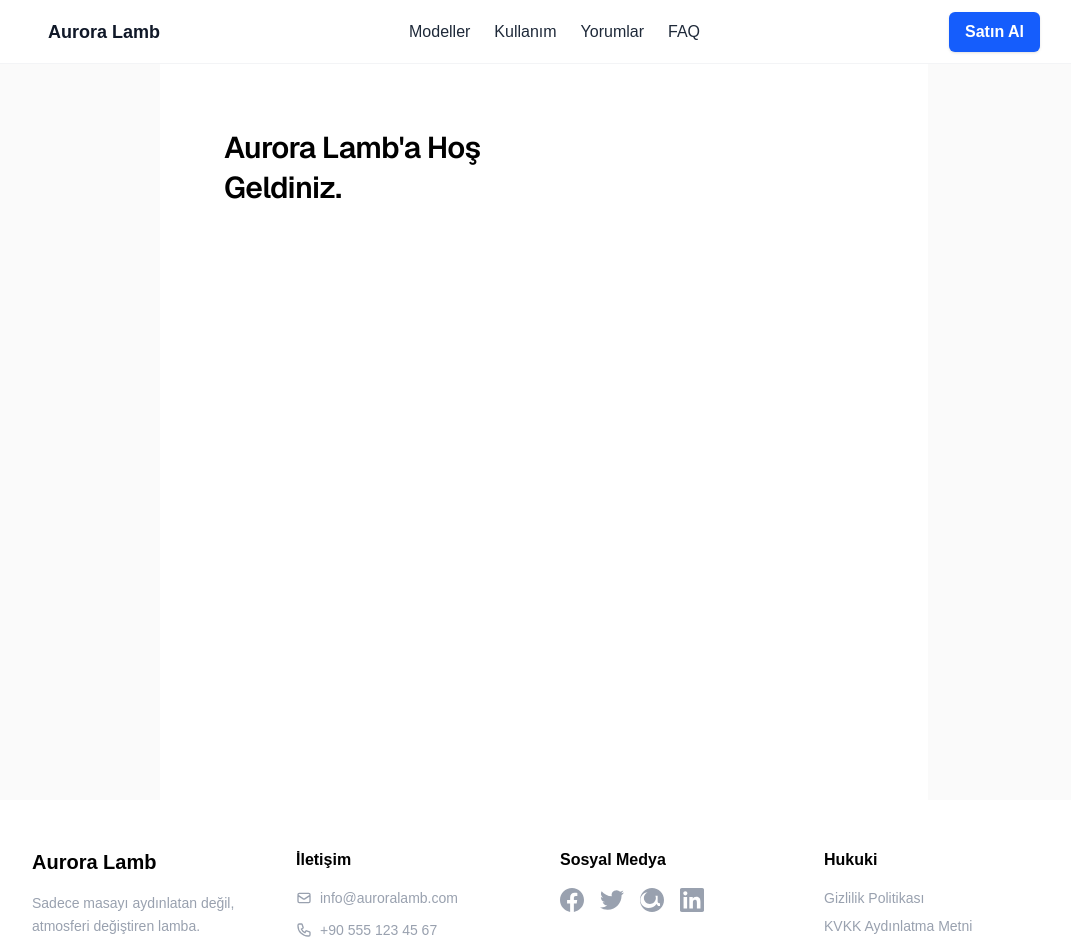
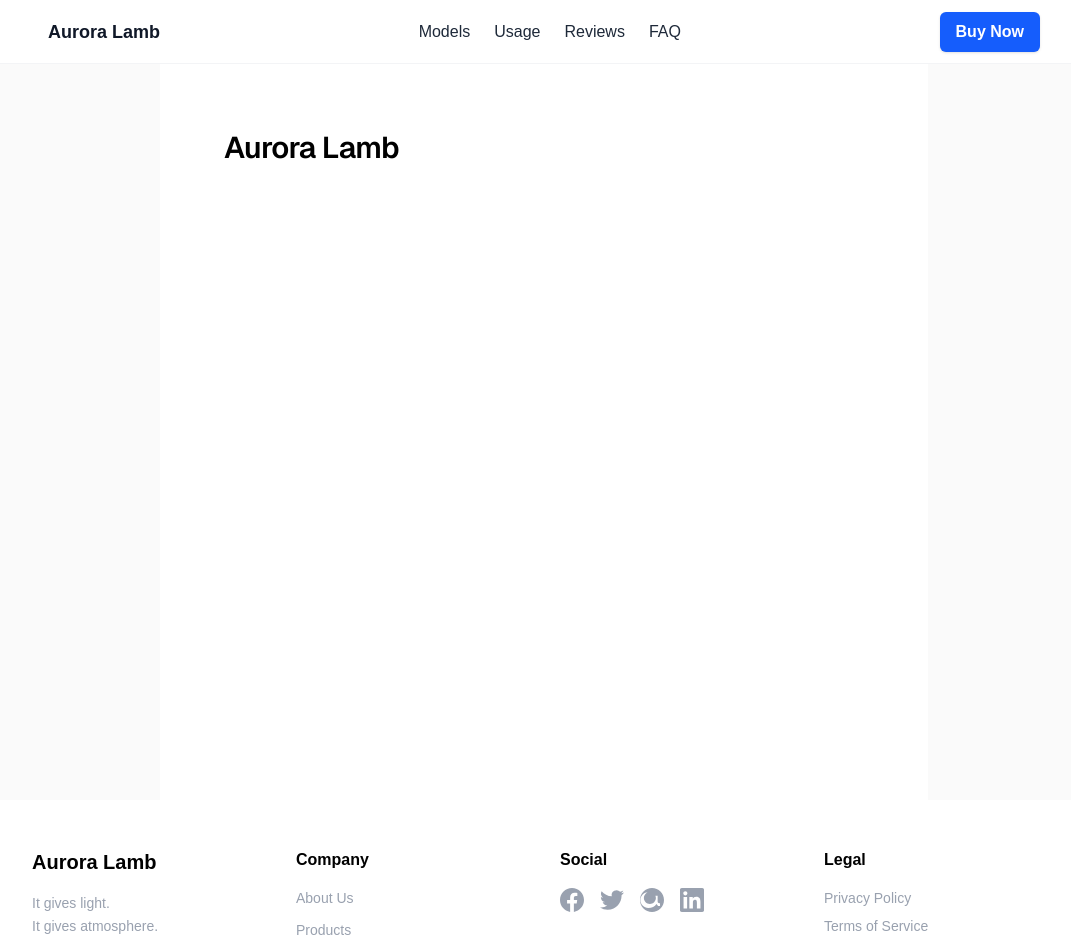
Before and after one commit to qrphy/Aurora-Lamb, a Next.js app: page / in a window 1280 px wide. Shown: the top 946 px of the page, without its empty margins (96-1167 px from the left). Built offline with nearby package versions, Linux system fonts and the light colour scheme.

Commit message:
update header & footer

```diff
--- a/app/components/Footer.tsx
+++ b/app/components/Footer.tsx
@@ -1,19 +1,20 @@
-"use client"
+"use client";
 
 import React from "react";
 
 export default function Footer() {
   const scrollTop = (e: React.MouseEvent) => {
     e.preventDefault();
-    if (typeof window !== "undefined") window.scrollTo({ top: 0, behavior: "smooth" });
+    if (typeof window !== "undefined")
+      window.scrollTo({ top: 0, behavior: "smooth" });
   };
 
   return (
     <footer className="py-12 px-4">
       <div className="max-w-5xl mx-auto">
-        {/* Ana Footer İçeriği */}
+        {/* Footer */}
         <div className="grid grid-cols-1 md:grid-cols-4 gap-8 mb-8">
-          {/* Logo ve Açıklama */}
+          {/* Logo and Description */}
           <div className="md:col-span-1">
             <a
               href="#"
@@ -24,21 +25,49 @@ export default function Footer() {
               Aurora Lamb
             </a>
             <p className="text-gray-400 text-sm leading-relaxed">
-                Sadece masayı aydınlatan değil, atmosferi değiştiren lamba.
+                It gives light. <br /> It gives atmosphere.
             </p>
           </div>
 
-          {/* İletişim */}
+          {/* Company - About */}
           <div>
-            <h3 className="text-black dark:text-white font-semibold mb-4">İletişim</h3>
+            <h3 className="text-black dark:text-white font-semibold mb-4">
+              Company
+            </h3>
             <ul className="space-y-3 text-sm">
+              <li>
+                <a
+                  href="/about"
+                  className="text-gray-400 hover:text-blue-400 transition"
+                >
+                  About Us
+                </a>
+              </li>
+              <li>
+                <a
+                  href="/models"
+                  className="text-gray-400 hover:text-blue-400 transition"
+                >
+                  Products
+                </a>
+              </li>
               <li>
                 <a
                   href="mailto:info@auroralamb.com"
                   className="text-gray-400 hover:text-blue-400 transition flex items-center gap-2"
                 >
-                  <svg className="w-4 h-4" fill="none" stroke="currentColor" viewBox="0 0 24 24">
-                    <path strokeLinecap="round" strokeLinejoin="round" strokeWidth={2} d="M3 8l7.89 5.26a2 2 0 002.22 0L21 8M5 19h14a2 2 0 002-2V7a2 2 0 00-2-2H5a2 2 0 00-2 2v10a2 2 0 002 2z" />
+                  <svg
+                    className="w-4 h-4"
+                    fill="none"
+                    stroke="currentColor"
+                    viewBox="0 0 24 24"
+                  >
+                    <path
+                      strokeLinecap="round"
+                      strokeLinejoin="round"
+                      strokeWidth={2}
+                      d="M3 8l7.89 5.26a2 2 0 002.22 0L21 8M5 19h14a2 2 0 002-2V7a2 2 0 00-2-2H5a2 2 0 00-2 2v10a2 2 0 002 2z"
+                    />
                   </svg>
                   info@auroralamb.com
                 </a>
@@ -48,18 +77,30 @@ export default function Footer() {
                   href="tel:+905551234567"
                   className="text-gray-400 hover:text-blue-400 transition flex items-center gap-2"
                 >
-                  <svg className="w-4 h-4" fill="none" stroke="currentColor" viewBox="0 0 24 24">
-                    <path strokeLinecap="round" strokeLinejoin="round" strokeWidth={2} d="M3 5a2 2 0 012-2h3.28a1 1 0 01.948.684l1.498 4.493a1 1 0 01-.502 1.21l-2.257 1.13a11.042 11.042 0 005.516 5.516l1.13-2.257a1 1 0 011.21-.502l4.493 1.498a1 1 0 01.684.949V19a2 2 0 01-2 2h-1C9.716 21 3 14.284 3 6V5z" />
+                  <svg
+                    className="w-4 h-4"
+                    fill="none"
+                    stroke="currentColor"
+                    viewBox="0 0 24 24"
+                  >
+                    <path
+                      strokeLinecap="round"
+                      strokeLinejoin="round"
+                      strokeWidth={2}
+                      d="M3 5a2 2 0 012-2h3.28a1 1 0 01.948.684l1.498 4.493a1 1 0 01-.502 1.21l-2.257 1.13a11.042 11.042 0 005.516 5.516l1.13-2.257a1 1 0 011.21-.502l4.493 1.498a1 1 0 01.684.949V19a2 2 0 01-2 2h-1C9.716 21 3 14.284 3 6V5z"
+                    />
                   </svg>
-                  +90 555 123 45 67
+                  +1 213 555-0123
                 </a>
               </li>
             </ul>
           </div>
 
-          {/* Sosyal Medya */}
+          {/* Social */}
           <div>
-            <h3 className="text-black dark:text-white font-semibold mb-4">Sosyal Medya</h3>
+            <h3 className="text-black dark:text-white font-semibold mb-4">
+              Social
+            </h3>
             <div className="flex gap-4">
               <a
                 href="https://facebook.com/auroralamb"
@@ -68,7 +109,11 @@ export default function Footer() {
                 className="text-gray-400 hover:text-blue-400 transition"
                 aria-label="Facebook"
               >
-                <svg className="w-6 h-6" fill="currentColor" viewBox="0 0 24 24">
+                <svg
+                  className="w-6 h-6"
+                  fill="currentColor"
+                  viewBox="0 0 24 24"
+                >
                   <path d="M24 12.073c0-6.627-5.373-12-12-12s-12 5.373-12 12c0 5.99 4.388 10.954 10.125 11.854v-8.385H7.078v-3.47h3.047V9.43c0-3.007 1.792-4.669 4.533-4.669 1.312 0 2.686.235 2.686.235v2.953H15.83c-1.491 0-1.956.925-1.956 1.874v2.25h3.328l-.532 3.47h-2.796v8.385C19.612 23.027 24 18.062 24 12.073z" />
                 </svg>
               </a>
@@ -79,7 +124,11 @@ export default function Footer() {
                 className="text-gray-400 hover:text-blue-400 transition"
                 aria-label="Twitter"
               >
-                <svg className="w-6 h-6" fill="currentColor" viewBox="0 0 24 24">
+                <svg
+                  className="w-6 h-6"
+                  fill="currentColor"
+                  viewBox="0 0 24 24"
+                >
                   <path d="M23.953 4.57a10 10 0 01-2.825.775 4.958 4.958 0 002.163-2.723c-.951.555-2.005.959-3.127 1.184a4.92 4.92 0 00-8.384 4.482C7.69 8.095 4.067 6.13 1.64 3.162a4.822 4.822 0 00-.666 2.475c0 1.71.87 3.213 2.188 4.096a4.904 4.904 0 01-2.228-.616v.06a4.923 4.923 0 003.946 4.827 4.996 4.996 0 01-2.212.085 4.936 4.936 0 004.604 3.417 9.867 9.867 0 01-6.102 2.105c-.39 0-.779-.023-1.17-.067a13.995 13.995 0 007.557 2.209c9.053 0 13.998-7.496 13.998-13.985 0-.21 0-.42-.015-.63A9.935 9.935 0 0024 4.59z" />
                 </svg>
               </a>
@@ -90,7 +139,11 @@ export default function Footer() {
                 className="text-gray-400 hover:text-blue-400 transition"
                 aria-label="Instagram"
               >
-                <svg className="w-6 h-6" fill="currentColor" viewBox="0 0 24 24">
+                <svg
+                  className="w-6 h-6"
+                  fill="currentColor"
+                  viewBox="0 0 24 24"
+                >
                   <path d="M12 0C5.373 0 0 5.373 0 12s5.373 12 12 12 12-5.373 12-12S18.627 0 12 0zm4.441 15.892c-1.5 2.446-4.599 4.04-8.183 4.04-4.351 0-7.881-3.529-7.881-7.881s3.529-7.881 7.881-7.881c2.92 0 5.46 1.584 6.806 3.949V7.657h2.574v5.92c0 .91.738 1.648 1.648 1.648h.74v2.667h-1.92zM9.882 3.996c-3.307 0-5.996 2.689-5.996 5.996 0 3.307 2.689 5.996 5.996 5.996 3.307 0 5.996-2.689 5.996-5.996 0-3.307-2.689-5.996-5.996-5.996z" />
                 </svg>
               </a>
@@ -101,46 +154,56 @@ export default function Footer() {
                 className="text-gray-400 hover:text-blue-400 transition"
                 aria-label="LinkedIn"
               >
-                <svg className="w-6 h-6" fill="currentColor" viewBox="0 0 24 24">
+                <svg
+                  className="w-6 h-6"
+                  fill="currentColor"
+                  viewBox="0 0 24 24"
+                >
                   <path d="M20.447 20.452h-3.554v-5.569c0-1.328-.027-3.037-1.852-3.037-1.853 0-2.136 1.445-2.136 2.939v5.667H9.351V9h3.414v1.561h.046c.477-.9 1.637-1.85 3.37-1.85 3.601 0 4.267 2.37 4.267 5.455v6.286zM5.337 7.433c-1.144 0-2.063-.926-2.063-2.065 0-1.138.92-2.063 2.063-2.063 1.14 0 2.064.925 2.064 2.063 0 1.139-.925 2.065-2.064 2.065zm1.782 13.019H3.555V9h3.564v11.452zM22.225 0H1.771C.792 0 0 .774 0 1.729v20.542C0 23.227.792 24 1.771 24h20.451C23.2 24 24 23.227 24 22.271V1.729C24 .774 23.2 0 22.225 0z" />
                 </svg>
               </a>
             </div>
           </div>
 
-          {/* Hukuki Linkler */}
+          {/* Legal */}
           <div>
-            <h3 className="text-black dark:text-white font-semibold mb-4">Hukuki</h3>
+            <h3 className="text-black dark:text-white font-semibold mb-4">
+              Legal
+            </h3>
             <ul className="space-y-2 text-sm">
               <li>
-                <a href="#privacy" className="text-gray-400 hover:text-blue-400 transition">
-                  Gizlilik Politikası
+                <a
+                  href="#privacy"
+                  className="text-gray-400 hover:text-blue-400 transition"
+                >
+                  Privacy Policy
                 </a>
               </li>
               <li>
-                <a href="#kvkk" className="text-gray-400 hover:text-blue-400 transition">
-                  KVKK Aydınlatma Metni
+                <a
+                  href="#terms"
+                  className="text-gray-400 hover:text-blue-400 transition"
+                >
+                  Terms of Service
                 </a>
               </li>
               <li>
-                <a href="#terms" className="text-gray-400 hover:text-blue-400 transition">
-                  Kullanım Şartları
-                </a>
-              </li>
-              <li>
-                <a href="#cookies" className="text-gray-400 hover:text-blue-400 transition">
-                  Çerez Politikası
+                <a
+                  href="#cookies"
+                  className="text-gray-400 hover:text-blue-400 transition"
+                >
+                  Cookie Policy
                 </a>
               </li>
             </ul>
           </div>
         </div>
 
-        {/* Ayırıcı Çizgi */}
+        {/* Separator Line */}
         <div className="border-t border-gray-700 pt-8">
           {/* Copyright */}
           <div className="text-center text-sm text-gray-400">
-            <p>&copy; 2026 Aurora Lamb. Tüm hakları saklıdır.</p>
+            <p>&copy; 2026 Aurora Lamb. All rights reserved.</p>
           </div>
         </div>
       </div>
--- a/app/components/Header.tsx
+++ b/app/components/Header.tsx
@@ -1,4 +1,4 @@
-"use client"
+"use client";
 
 import React, { useState } from "react";
 import Link from "next/link";
@@ -8,7 +8,8 @@ export default function Header() {
 
   const scrollTop = (e: React.MouseEvent) => {
     e.preventDefault();
-    if (typeof window !== "undefined") window.scrollTo({ top: 0, behavior: "smooth" });
+    if (typeof window !== "undefined")
+      window.scrollTo({ top: 0, behavior: "smooth" });
   };
 
   const handleNavClick = () => {
@@ -16,25 +17,69 @@ export default function Header() {
   };
 
   return (
-    <header className="fixed top-0 left-0 right-0 h-16 bg-white/95 dark:bg-black/70 backdrop-blur border-b border-gray-100 dark:border-white/5 z-50" role="banner">
+    <header
+      className="fixed top-0 left-0 right-0 h-16 bg-white/95 dark:bg-black/70 backdrop-blur border-b border-gray-100 dark:border-white/5 z-50"
+      role="banner"
+    >
       <div className="max-w-5xl mx-auto px-4 h-full flex items-center justify-between">
         <div className="flex-none">
-          <Link href="/" className="inline-flex items-center text-lg font-bold text-gray-900 dark:text-gray-100 transition" aria-label="Aurora Lamb - Go to homepage">
+          <Link
+            href="/"
+            className="inline-flex items-center text-lg font-bold text-gray-900 dark:text-gray-100 transition"
+            aria-label="Aurora Lamb - Go to homepage"
+          >
             Aurora Lamb
           </Link>
         </div>
 
-        <nav className="hidden md:flex flex-1 justify-center items-center" role="navigation" aria-label="Page sections">
+        <nav
+          className="hidden md:flex flex-1 justify-center items-center"
+          role="navigation"
+          aria-label="Page sections"
+        >
           <ul className="inline-flex items-center gap-6 m-0 p-0 list-none">
-            <li><a href="/models" className="text-gray-800 dark:text-gray-200 hover:underline">Modeller</a></li>
-            <li><a href="/usage" className="text-gray-800 dark:text-gray-200 hover:underline">Kullanım</a></li>
-            <li><a href="/reviews" className="text-gray-800 dark:text-gray-200 hover:underline">Yorumlar</a></li>
-            <li><a href="/faq" className="text-gray-800 dark:text-gray-200 hover:underline">FAQ</a></li>
+            <li>
+              <a
+                href="/models"
+                className="text-gray-800 dark:text-gray-200 hover:underline"
+              >
+                Models
+              </a>
+            </li>
+            <li>
+              <a
+                href="/usage"
+                className="text-gray-800 dark:text-gray-200 hover:underline"
+              >
+                Usage
+              </a>
+            </li>
+            <li>
+              <a
+                href="/reviews"
+                className="text-gray-800 dark:text-gray-200 hover:underline"
+              >
+                Reviews
+              </a>
+            </li>
+            <li>
+              <a
+                href="/faq"
+                className="text-gray-800 dark:text-gray-200 hover:underline"
+              >
+                FAQ
+              </a>
+            </li>
           </ul>
         </nav>
 
         <div className="hidden md:flex flex-none">
-          <a href="#buy" className="bg-blue-600 text-white px-4 py-2 rounded-md font-semibold shadow-sm hover:bg-blue-700">Satın Al</a>
+          <a
+            href="#buy"
+            className="bg-blue-600 text-white px-4 py-2 rounded-md font-semibold shadow-sm hover:bg-blue-700"
+          >
+            Buy Now
+          </a>
         </div>
 
         <button
@@ -44,12 +89,32 @@ export default function Header() {
           aria-expanded={isMenuOpen}
         >
           {isMenuOpen ? (
-            <svg className="w-6 h-6 text-gray-900 dark:text-gray-100" fill="none" stroke="currentColor" viewBox="0 0 24 24">
-              <path strokeLinecap="round" strokeLinejoin="round" strokeWidth={2} d="M6 18L18 6M6 6l12 12" />
+            <svg
+              className="w-6 h-6 text-gray-900 dark:text-gray-100"
+              fill="none"
+              stroke="currentColor"
+              viewBox="0 0 24 24"
+            >
+              <path
+                strokeLinecap="round"
+                strokeLinejoin="round"
+                strokeWidth={2}
+                d="M6 18L18 6M6 6l12 12"
+              />
             </svg>
           ) : (
-            <svg className="w-6 h-6 text-gray-900 dark:text-gray-100" fill="none" stroke="currentColor" viewBox="0 0 24 24">
-              <path strokeLinecap="round" strokeLinejoin="round" strokeWidth={2} d="M4 6h16M4 12h16M4 18h16" />
+            <svg
+              className="w-6 h-6 text-gray-900 dark:text-gray-100"
+              fill="none"
+              stroke="currentColor"
+              viewBox="0 0 24 24"
+            >
+              <path
+                strokeLinecap="round"
+                strokeLinejoin="round"
+                strokeWidth={2}
+                d="M4 6h16M4 12h16M4 18h16"
+              />
             </svg>
           )}
         </button>
@@ -63,26 +128,42 @@ export default function Header() {
           aria-label="Mobile menu"
         >
           <ul className="flex flex-col m-0 p-0 list-none">
-            <li><a
+            <li>
+              <a
                 href="/models"
                 onClick={handleNavClick}
                 className="block px-4 py-3 text-gray-800 dark:text-gray-200 hover:bg-gray-100 dark:hover:bg-white/5"
-            >Modeller</a></li>
-            <li><a
+              >
+                Models
+              </a>
+            </li>
+            <li>
+              <a
                 href="/usage"
                 onClick={handleNavClick}
                 className="block px-4 py-3 text-gray-800 dark:text-gray-200 hover:bg-gray-100 dark:hover:bg-white/5"
-            >Kullanım</a></li>
-            <li><a
+              >
+                Usage
+              </a>
+            </li>
+            <li>
+              <a
                 href="/reviews"
                 onClick={handleNavClick}
                 className="block px-4 py-3 text-gray-800 dark:text-gray-200 hover:bg-gray-100 dark:hover:bg-white/5"
-            >Yorumlar</a></li>
-            <li><a
+              >
+                Reviews
+              </a>
+            </li>
+            <li>
+              <a
                 href="#faq"
                 onClick={handleNavClick}
                 className="block px-4 py-3 text-gray-800 dark:text-gray-200 hover:bg-gray-100 dark:hover:bg-white/5"
-            >FAQ</a></li>
+              >
+                FAQ
+              </a>
+            </li>
           </ul>
         </nav>
       )}
--- a/app/page.tsx
+++ b/app/page.tsx
@@ -4,13 +4,11 @@ export default function Home() {
   return (
     <div className="flex min-h-screen items-center justify-center bg-zinc-50 font-sans dark:bg-black">
       <main className="flex min-h-screen w-full max-w-3xl flex-col items-center justify-between py-32 px-16 bg-white dark:bg-black sm:items-start">
-
         <div className="flex flex-col items-center gap-6 text-center sm:items-start sm:text-left">
           <h1 className="max-w-xs text-3xl font-semibold leading-10 tracking-tight text-black dark:text-zinc-50">
-            Aurora Lamb'a Hoş Geldiniz.
+            Aurora Lamb
           </h1>
-          <p className="max-w-md text-lg leading-8 text-zinc-600 dark:text-zinc-400">
-          </p>
+          <p className="max-w-md text-lg leading-8 text-zinc-600 dark:text-zinc-400"></p>
         </div>
       </main>
     </div>
```
Lines whose indentation alone changed are shown as unchanged.
